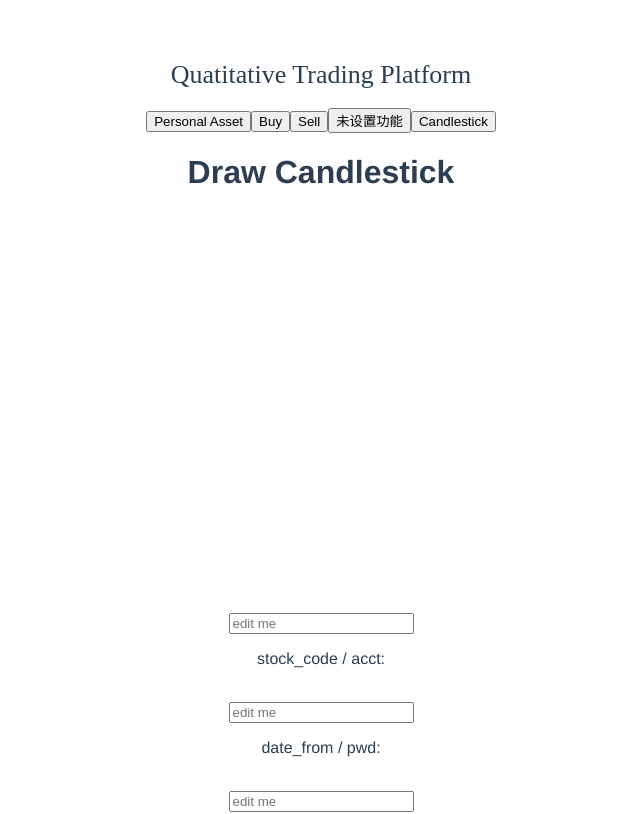
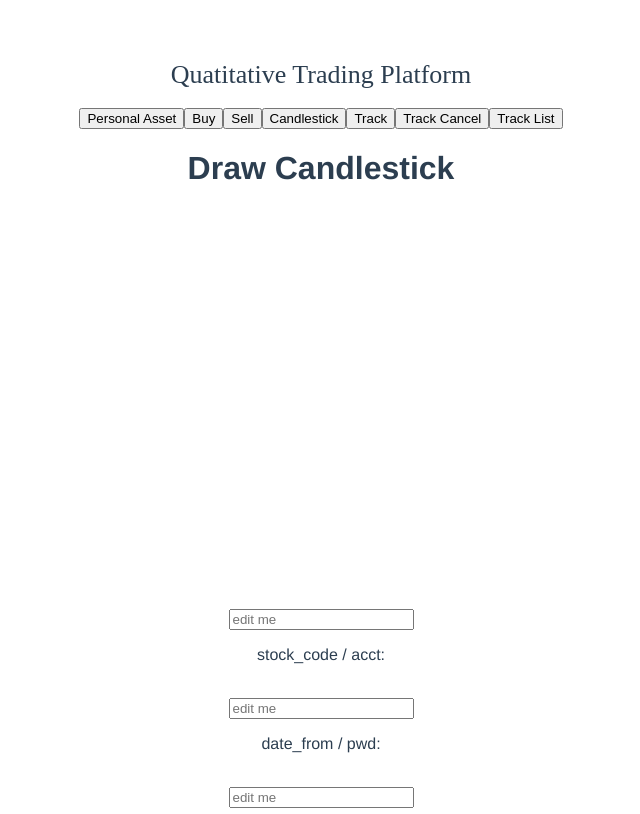
Before and after one commit to Levia1h4n/chive, a Vue app in the folder chive-vue/: page /admin in a window 1280 px wide. Shown: the top 814 px of the page, without its empty margins (319-959 px from the left). Built offline with nearby package versions, Linux system fonts and the light colour scheme.

Commit message:
buttons of tracking stock

```diff
--- a/chive-vue/src/components/Admin.vue
+++ b/chive-vue/src/components/Admin.vue
@@ -9,8 +9,10 @@
       <button @click="getAsset()">Personal Asset</button>
       <button @click="getBuy()">Buy</button>
       <button @click="getSell()">Sell</button>
-      <button @click="getData('k线图')">未设置功能</button>
-      <button @click="getStockData">Candlestick</button>
+      <button @click="getStockData()">Candlestick</button>
+      <button @click="getTrack()">Track</button>
+      <button @click="getTrackCancel()">Track Cancel</button>
+      <button @click="getTrackList()">Track List</button>
     </div>
 
     <div>
@@ -143,6 +145,57 @@ export default {
     getInput () {
       return [this.arg1, this.arg2, this.arg3, this.arg4]
     },
+    getTrack () {
+      var input = this.getInput()
+      console.log('input: ', input)
+
+      var path = 'http://127.0.0.1:5000/track?stock_code=' + input[0]
+      console.log('URL: ', path)
+
+      axios
+        .get(path, { headers: { 'Access-Control-Allow-Origin': '*' } })
+        .then(res => {
+          var data = res.data
+          console.log('data: ', data)
+          // TODO
+        })
+        .catch(error => {
+          console.error(error)
+        })
+    },
+    getTrackCancel () {
+      var input = this.getInput()
+      console.log('input: ', input)
+
+      var path = 'http://127.0.0.1:5000/track_cancel?stock_code=' + input[0]
+      console.log('URL: ', path)
+
+      axios
+        .get(path, { headers: { 'Access-Control-Allow-Origin': '*' } })
+        .then(res => {
+          var data = res.data
+          console.log('data: ', data)
+          // TODO
+        })
+        .catch(error => {
+          console.error(error)
+        })
+    },
+    getTrackList () {
+      var path = 'http://127.0.0.1:5000/track_list'
+      console.log('URL: ', path)
+
+      axios
+        .get(path, { headers: { 'Access-Control-Allow-Origin': '*' } })
+        .then(res => {
+          var data = res.data
+          console.log('data: ', data)
+          // TODO
+        })
+        .catch(error => {
+          console.error(error)
+        })
+    },
     getAsset () {
       this.showrecord = true
       this.showchart = true
@@ -151,7 +204,7 @@ export default {
 
       var path =
         'http://127.0.0.1:5000/asset?acct=' + input[0] + '&pwd=' + input[1]
-      console.log(path)
+      console.log('URL: ', path)
 
       axios
         .get(path, { headers: { 'Access-Control-Allow-Origin': '*' } })
@@ -192,7 +245,7 @@ export default {
         input[2] +
         '&amount=' +
         input[3]
-      console.log(path)
+      console.log('URL: ', path)
 
       axios
         .get(path, { headers: { 'Access-Control-Allow-Origin': '*' } })
@@ -219,7 +272,7 @@ export default {
         input[2] +
         '&amount=' +
         input[3]
-      console.log(path)
+      console.log('URL: ', path)
 
       axios
         .get(path, { headers: { 'Access-Control-Allow-Origin': '*' } })
@@ -304,7 +357,7 @@ export default {
         input[1] +
         '&date_to=' +
         input[2]
-      console.log(path)
+      console.log('URL: ', path)
 
       // var path =
       //   'http://127.0.0.1:5000/data?stock_code=603912.SH&date_from=2020-03-01&date_to=2020-04-01'
@@ -546,7 +599,7 @@ export default {
       if (cmd !== '') {
         path += '?arg=1'
       }
-      console.log(path)
+      console.log('URL: ', path)
       // var msg = ''
       axios
         .get(path, { headers: { 'Access-Control-Allow-Origin': '*' } })
```
